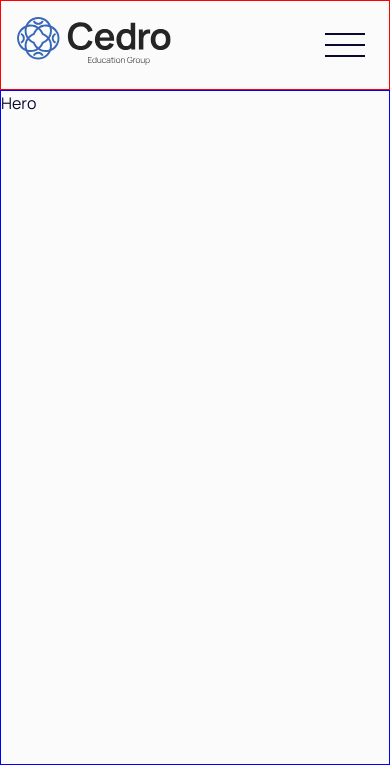
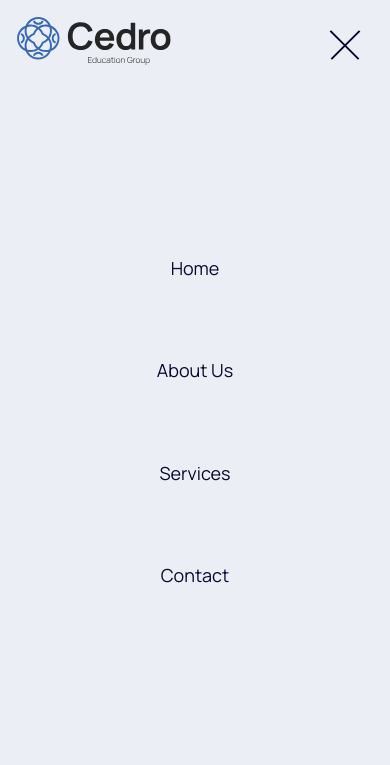
Before and after one commit to gustavonerip/cedroeducation, a website built with Vite: page index.html in a window 390 px wide. Both pictures are taken after a click on the element 345 px from the left and 45 px from the top of the page. Shown: the top 765 px of the page. Built offline with nearby package versions, Linux system fonts and the light colour scheme.

Commit message:
navigation menu working smoothly. Minor css styles adjustments

```diff
--- a/index.html
+++ b/index.html
@@ -25,7 +25,7 @@
     </h1>
 
     <!-- Navigation -->
-    <nav class="header__nav hide">
+    <nav id="nav" class="header__nav hide">
       <ul class="nav__nav-links">
         <li><a href="#home">Home</a></li>
         <li><a href="#about">About Us</a></li>
@@ -33,7 +33,7 @@
         <li><a href="#contact">Contact</a></li>
       </ul>
     </nav>
-    <div class="header__burger">
+    <div id="burger" class="header__burger">
       <span></span>
       <span></span>
       <span></span>
--- a/src/main.js
+++ b/src/main.js
@@ -1,4 +1,8 @@
-import { setupScrollEvent } from "./scripts/navigation.js";
+import {
+  setupScrollEvent,
+  toggleNav,
+  listenForBurgetClick,
+} from "./scripts/navigation.js";
 
 document.addEventListener("DOMContentLoaded", () => {
   // Injects the decorative elements
@@ -16,4 +20,5 @@ document.addEventListener("DOMContentLoaded", () => {
   //   Initialize event listerner for the scroll function
 
   setupScrollEvent();
+  listenForBurgetClick();
 });
--- a/src/scripts/navigation.js
+++ b/src/scripts/navigation.js
@@ -19,3 +19,27 @@ export function setupScrollEvent() {
     scrollFunction();
   };
 }
+
+// Mobile Navigation Menu
+
+const burger = document.getElementById("burger");
+const nav = document.getElementById("nav");
+
+export function toggleNav() {
+  nav.classList.toggle("hide");
+  burger.classList.toggle("close");
+}
+
+export function listenForBurgetClick() {
+  if (burger) {
+    burger.addEventListener("click", toggleNav);
+  }
+  if (nav) {
+    nav.addEventListener("click", (event) => {
+      if (event.target.tagName === "A") {
+        burger.classList.toggle("close");
+        nav.classList.add("hide");
+      }
+    });
+  }
+}
--- a/src/style.css
+++ b/src/style.css
@@ -171,14 +171,14 @@ main {
     top: 0;
     right: 0;
     z-index: 10;
-    background: white;
+    background: var(--grey-bg-color);
+    transition: 1s cubic-bezier(0.075, 0.82, 0.165, 1);
   }
 
   .header__nav.hide {
     transform: translate(100%);
-    opacity: 0;
+    /* opacity: 0; */
     visibility: hidden;
-    display: none;
   }
 
   .nav__nav-links {
```
